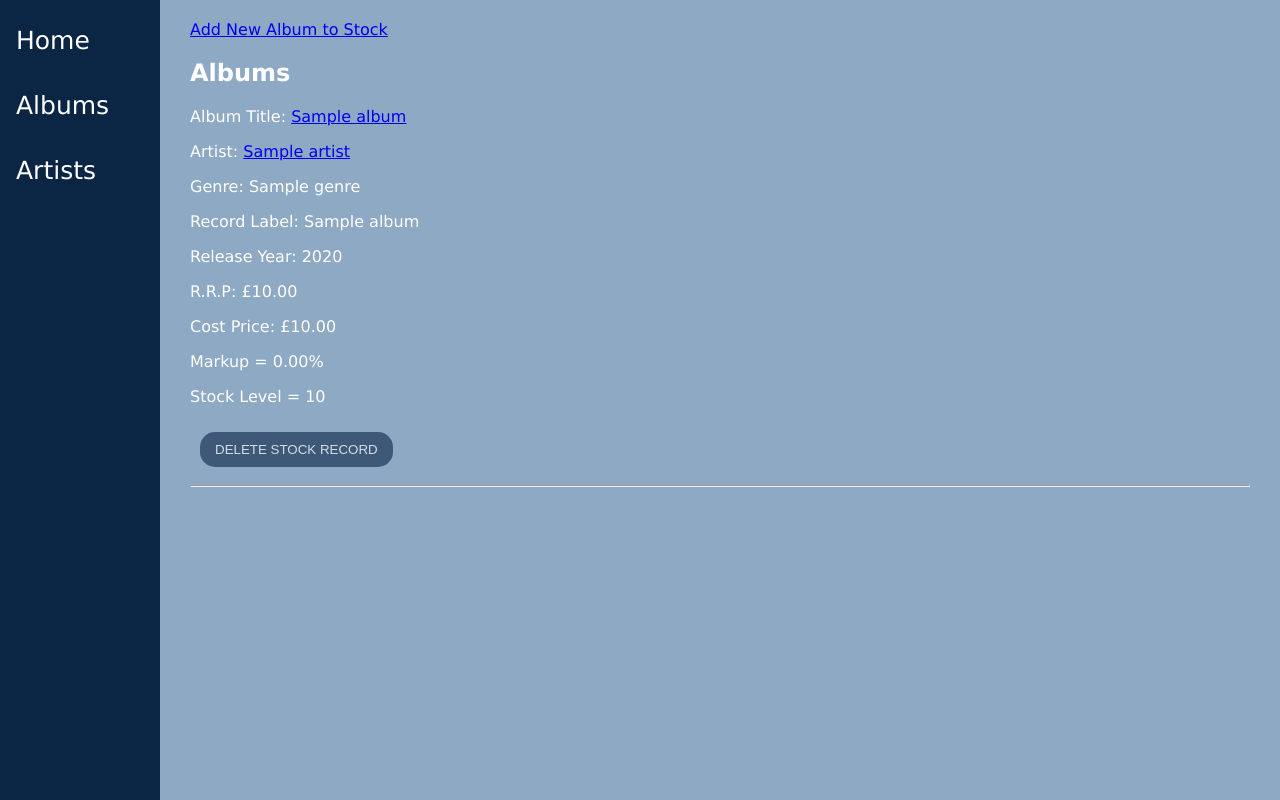
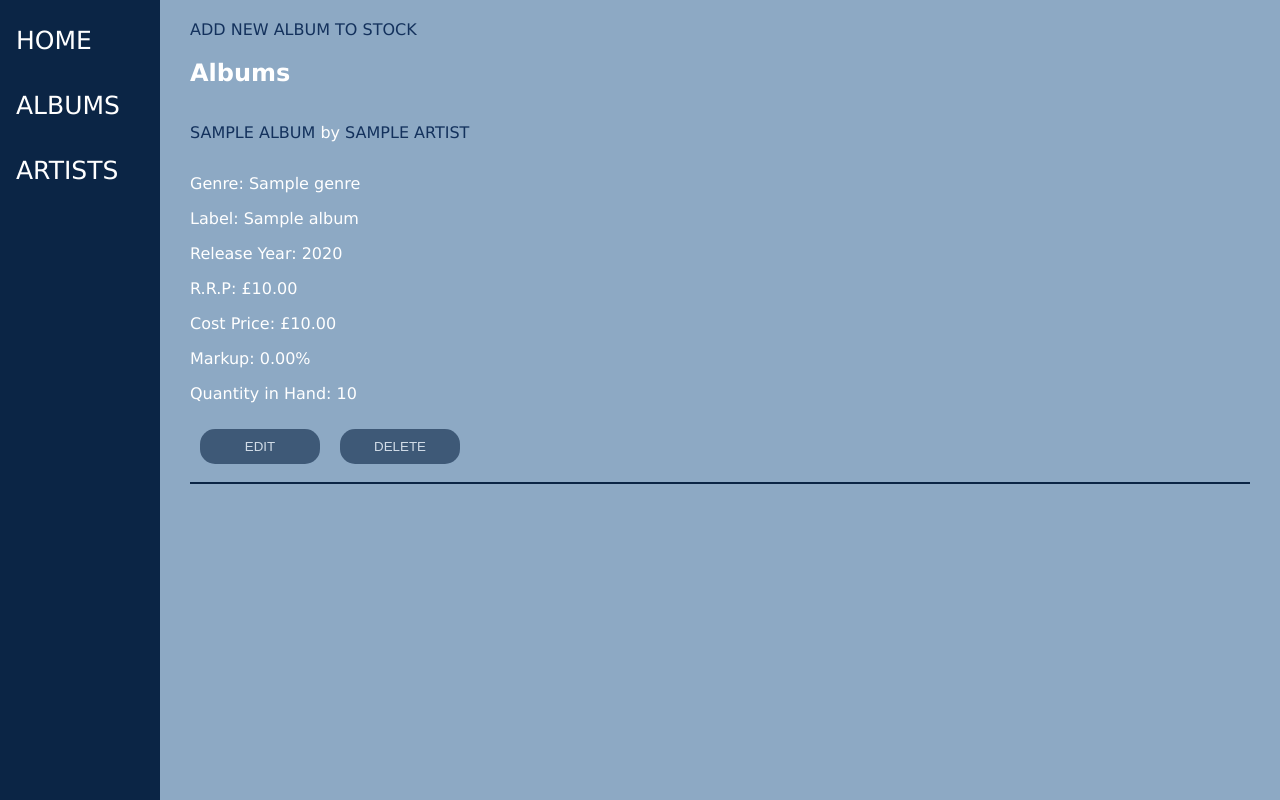
Before and after one commit to asliay/codeclan_pythonproject_week5, a Flask app: page /albums in a window 1280 px wide. Run offline with Flask 2, Linux system fonts and the light colour scheme; a database or web service that is not in the repository returns one stand-in record (values such as "Sample title"); some libraries are stand-ins or nearby versions.

Commit message:
styling and tidied up templates and links

```diff
--- a/controllers/album_controller.py
+++ b/controllers/album_controller.py
@@ -53,7 +53,7 @@ def edit_album(id):
     return render_template("albums/edit.html", album = album, artists = artists)
 
 
-# UPDATE
+# UPDATE - ----- not storing changes?
 # PUT "albums/<id>"
 @albums_blueprint.route("/albums/<id>", methods=['POST'])
 def update_album(id):
--- /dev/null
+++ b/static/buttons.css
@@ -0,0 +1,37 @@
+/* Buttons */
+button {
+    background-color: #0B2545;
+    color: white;
+    border: none;
+    width: 120px;
+    opacity: 0.6;
+    transition: 0.3s;
+    border-radius: 15px;
+    padding: 10px 15px;
+    margin: 10px;
+  }
+
+  .stock-button {
+    background-color: #0B2545;
+    color: white;
+    border: none;
+    width: 30%;
+    opacity: 0.6;
+    transition: 0.3s;
+    border-radius: 15px;
+    padding: 10px 15px;
+    margin: 10px;
+
+  }
+
+  .buttons-container {
+    display: flex;
+  }
+
+  .submit-button {
+    margin: 10px;
+  }
+
+  button:hover {
+    opacity: 1;
+  }
--- /dev/null
+++ b/static/forms.css
@@ -0,0 +1,9 @@
+/* FORMS */
+
+input, select {
+    width: 35%;
+    padding: 15px;
+    margin: 10px;
+    outline: none;
+    box-sizing: border-box;
+  }
--- a/static/style.css
+++ b/static/style.css
@@ -31,45 +47,39 @@ body {
   font-style: italic;
 }
 
+/* Stock listings */
+
+hr {
+  border: 1px solid #0B2545;
+}
+
 .content {
   margin-left: 160px;
   padding: 0px 10px;
 }
 
-.album-name {
-  text-decoration: none;
-  text-transform: uppercase;
-  color: teal;
-}
-
-.album-name:hover {
-    font-weight: bolder;
-    font-style: italic;
-}
-
 .no-stock {
-color: red;
+  color: red;
 }
 
 .stock-warning {
-color: coral;
+  color: #E57C04;
 }
 
-button {
-  background-color: #0B2545;
-  color: white;
-  border: none;
-  opacity: 0.6;
-  transition: 0.3s;
-  border-radius: 15px;
-  padding: 10px 15px;
-  margin: 10px;
+.album-title, .album-artist, .album-link, .add-link {
+  text-decoration: none;
+  text-transform: uppercase;
+  color: #13315C;
+  display: inline-block;
 }
 
-.submit-button {
-  margin: 10px;
+.album-link:hover, .add-link:hover {
+  font-style: italic;
 }
 
-button:hover {
-  opacity: 1;
+.artist-entry, .artist-link {
+  text-decoration: none;
+  list-style: none;
+  color: white;
+  text-transform: uppercase;
 }
--- a/templates/albums/index.html
+++ b/templates/albums/index.html
@@ -1,35 +1,39 @@
 {% extends "base.html" %}
 
 {% block content %}
-<a href="/albums/new">Add New Album to Stock</a>
+<a class="add-link" href="/albums/new">Add New Album to Stock</a>
 
 <h1>Albums</h1>
 
 <section id="album-entry">
     {% for album in albums|sort(attribute="artist.name") %}
 
-        <p>Album Title: <a class="album-title" href="/albums/{{album.id}}">{{ album.title }}</p></a>
-        <p>Artist: <a class="album-artist" href="/artists/{{album.artist.id}}">{{ album.artist.name }}</a></p>
+        <span><p class="album-title"><a class="album-link" href="/albums/{{album.id}}">{{ album.title }} </a></p> by <p class="album-artist"><a class="album-link" href="/artists/{{album.artist.id}}">{{ album.artist.name }}</a></p></span>
+        <p></p>
         <p>Genre: {{ album.genre }}</p>
-        <p>Record Label: {{ album.label }}</a></p>
+        <p>Label: {{ album.label }}</a></p>
         <p>Release Year: {{ album.release_year }}</p>
 
         <p>R.R.P: £{{ '%0.2f'| format(album.price) }}</p>
         <p>Cost Price: £{{ '%0.2f'| format(album.cost_price) }}</p>
-        <p>Markup = {{ '%0.2f'| format(((album.price - album.cost_price) / album.cost_price) * 100 )}}%</p>
+        <p>Markup: {{ '%0.2f'| format(((album.price - album.cost_price) / album.cost_price) * 100 )}}%</p>
 
         {% if album.stock >= 3 %}
-            <p>Stock Level = {{ album.stock }}</p>
+            <p>Quantity in Hand: {{ album.stock }}</p>
         {% elif album.stock == 0 %}
             <p class="no-stock">OUT OF STOCK ❌ </p>
         {% elif album.stock < 3 %}
             <p>Stock Level = {{ album.stock }}</p> <p class="stock-warning"> WARNING: LOW STOCK</p>
         {% endif %}
 
-        <form class="delete-form" action="/albums/{{album.id}}/delete" method="POST">
-            <button class="trash-button">DELETE STOCK RECORD</button>
-        </form>
-
+        <div class="buttons-container">
+            <form class="edit-form" action="/albums/{{album.id}}/edit">
+                <button class="edit-button">EDIT</button>
+            </form>
+            <form class="delete-form" action="/albums/{{album.id}}/delete" method="POST">
+                <button class="trash-button">DELETE</button>
+            </form>
+            </div>
         <hr>
 {% endfor %}
 </section>
--- a/templates/albums/new.html
+++ b/templates/albums/new.html
@@ -69,7 +69,7 @@
                placeholder="Initial Stock Order"
                required>
     </div>
-    <button class="submit-button" type="submit">Add Album to Inventory</button>
+    <button class="stock-button" type="submit">Add Album to Inventory</button>
 </form>
 
 {% endblock content %}
--- a/templates/artists/new.html
+++ b/templates/artists/new.html
@@ -11,7 +11,7 @@
                required
                autofocus>
     </div>
-    <button class="submit-button">Add Artist to Inventory</button>
+    <button class="stock-button">Add Artist to Inventory</button>
 </form>
 
 
--- a/templates/base.html
+++ b/templates/base.html
@@ -4,17 +4,20 @@
     <meta charset="UTF-8">
     <meta name="viewport" content="width=device-width, initial-scale=1.0">
     <link rel="stylesheet" href="{{ url_for('static', filename='style.css') }}">
+    <link rel="stylesheet" href="{{ url_for('static', filename='buttons.css') }}">
+    <link rel="stylesheet" href="{{ url_for('static', filename='forms.css') }}">
     <title>Vinyl Stock</title>
 </head>
 <body>
     <header>
         <nav class="sidenav">
-            <a href="/">Home</a>
-            <a href="/albums">Albums</a>
-            <a href="/artists">Artists</a>
+            <a href="/">HOME</a>
+            <a href="/albums">ALBUMS</a>
+            <a href="/artists">ARTISTS</a>
         </nav>
     </header>
     <main>
+
         <section class="content">
             {% block content %}
 
--- a/templates/index.html
+++ b/templates/index.html
@@ -1,7 +1,7 @@
 {% extends "base.html" %}
 
 {% block content %}
-
-This will be the home page!
+<h1 class="home-heading">VINYL STORE</h1>
+<body class="body"></body>
 
 {% endblock content %}
```
Also changed, not shown: other parts of static/style.css (+22 -6 lines), console.py (+121 -106 lines), templates/albums/show.html (+8 -10 lines), templates/artists/index.html (+7 -8 lines), templates/artists/show.html (+15 -7 lines), static/images/records.jpeg (added), 1 other file.
